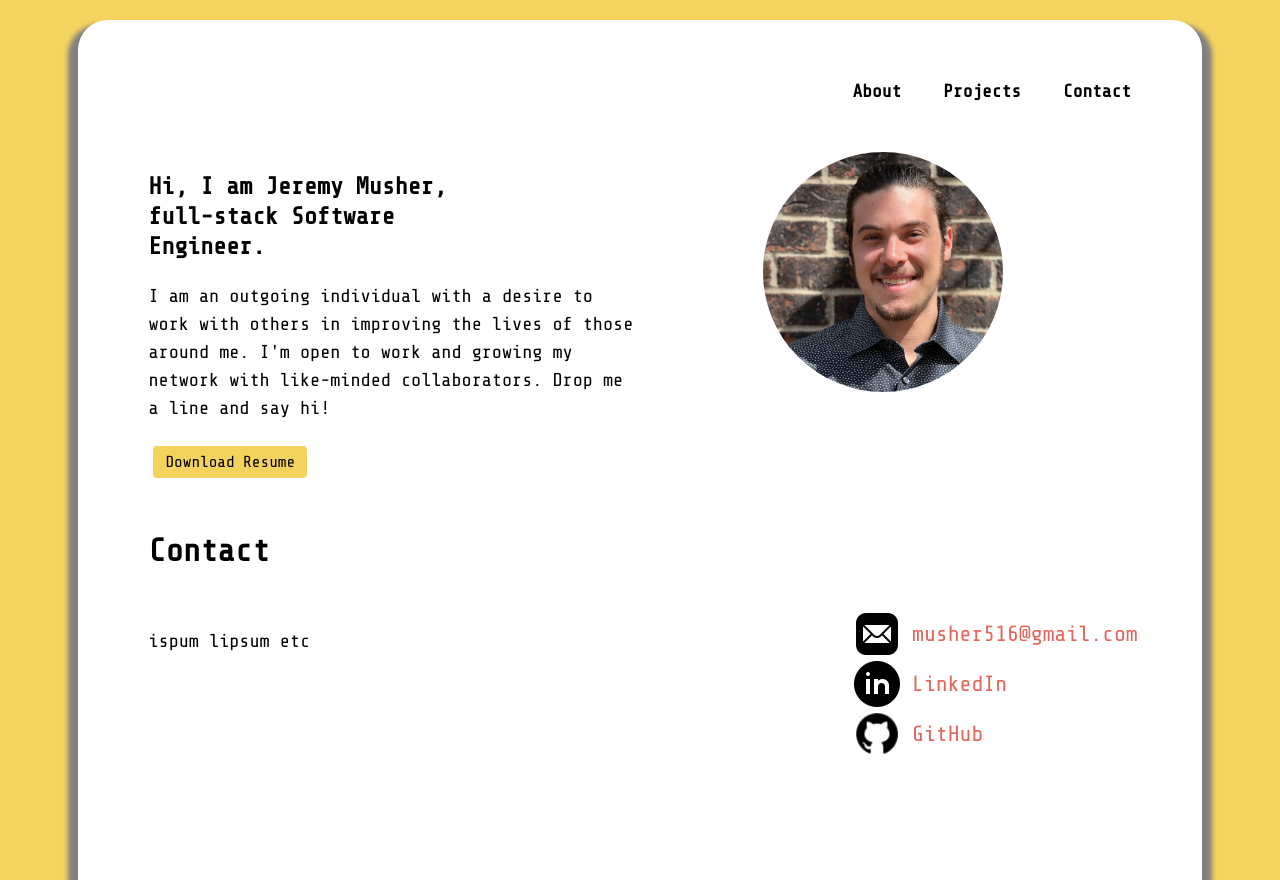
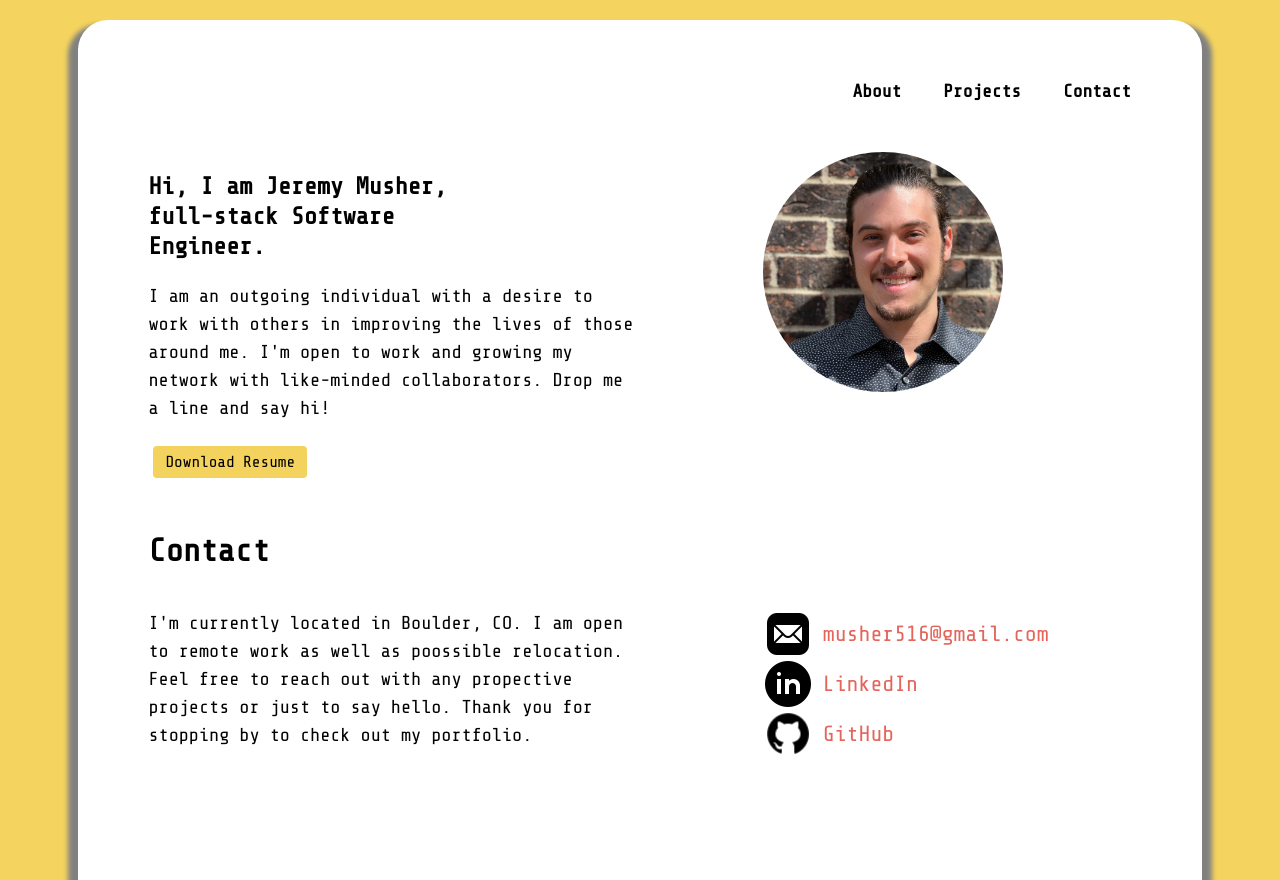
Before and after one commit to jeremymusher/Musher-Portfolio, a React (Create React App) app: page /contact in a window 1280 px wide. Built offline with nearby package versions, Linux system fonts and the light colour scheme.

Commit message:
css polished up, contact blurb finished

```diff
--- a/src/App.css
+++ b/src/App.css
@@ -45,13 +45,15 @@ h3 {
   margin-left: 2%;
 }
 
-#hello h2{
+#hello h2 {
   width: 60%;
   line-height: 30px;
 }
 
-#intro h3 {
+#intro h3, .contact-blurb h3 {
   width: 80%;
+  margin-top: 0
+
 }
 
 .skills {
@@ -143,7 +145,6 @@ p, li, h3, h2, h1, button, a {
 
 .contact {
   text-align: left;
-  margin-left: 2%;
 }
 
 
@@ -162,11 +163,14 @@ p, li, h3, h2, h1, button, a {
   background-color: white;
 }
 
+#contact-title {
+  margin-left: 2%;
+}
 
 .contact-link-holder {
   width: 300px;
   display: flex;
-  margin-left: auto;
+  margin-right: auto;
   flex-direction: column;
   align-items: flex-start;
 }
@@ -190,6 +194,11 @@ p, li, h3, h2, h1, button, a {
   display: flex;
 }
 
+.contact-blurb {
+  width: 60%;
+  margin-left: 2%;
+}
+
 .logo {
   width: 50px;
 }
--- a/src/components/Contact.js
+++ b/src/components/Contact.js
@@ -6,10 +6,10 @@ function Contact() {
 
     return (
     <div className="contact">
-        <h1 className="component-title">Contact</h1>
+        <h1 className="component-title" id="contact-title">Contact</h1>
         <div className="contact-section">
             <div className="contact-blurb">
-                <h3>ispum lipsum etc</h3>
+                <h3>I'm currently located in Boulder, CO. I am open to remote work as well as poossible relocation. Feel free to reach out with any propective projects or just to say hello. Thank you for stopping by to check out my portfolio.</h3>
             </div>
         <div className="contact-link-holder">
             <div className="contact-link">
```
Also changed, not shown: 1 other file (tests, documents, lock files or other folders).
